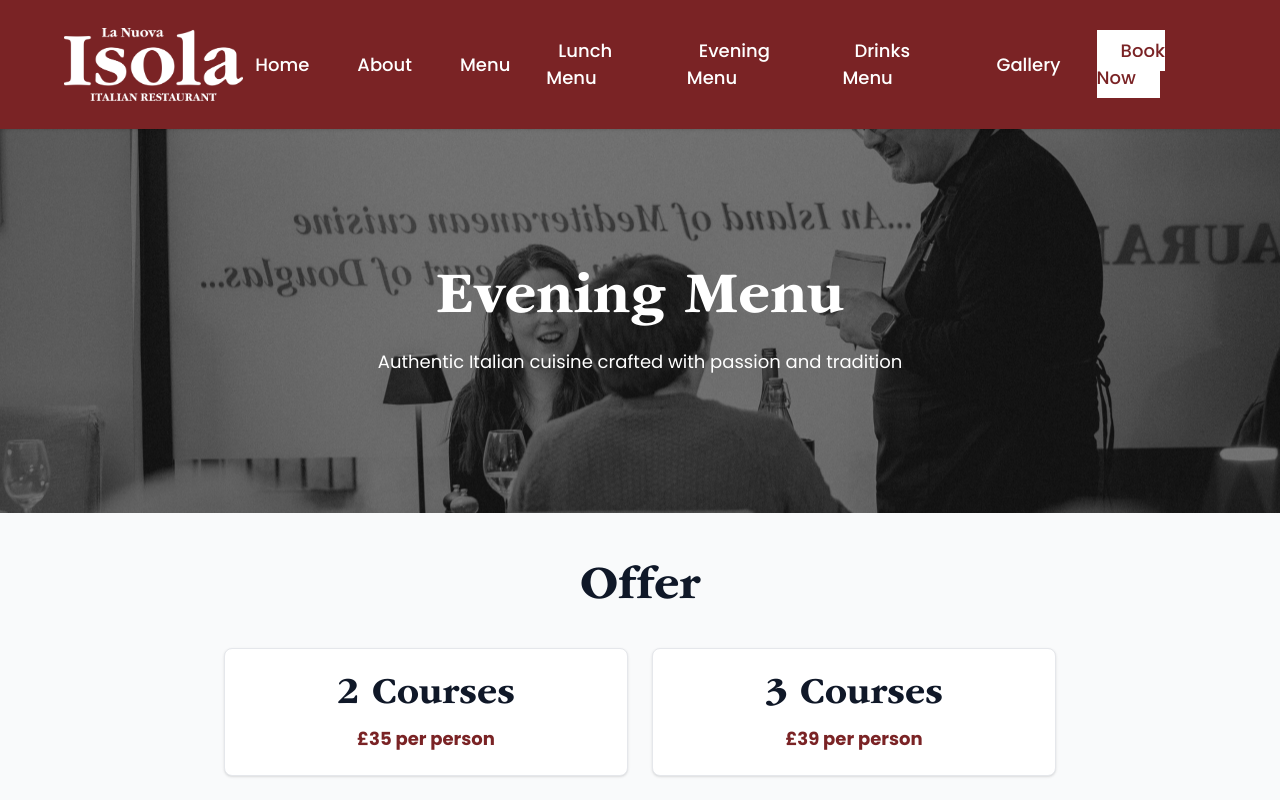
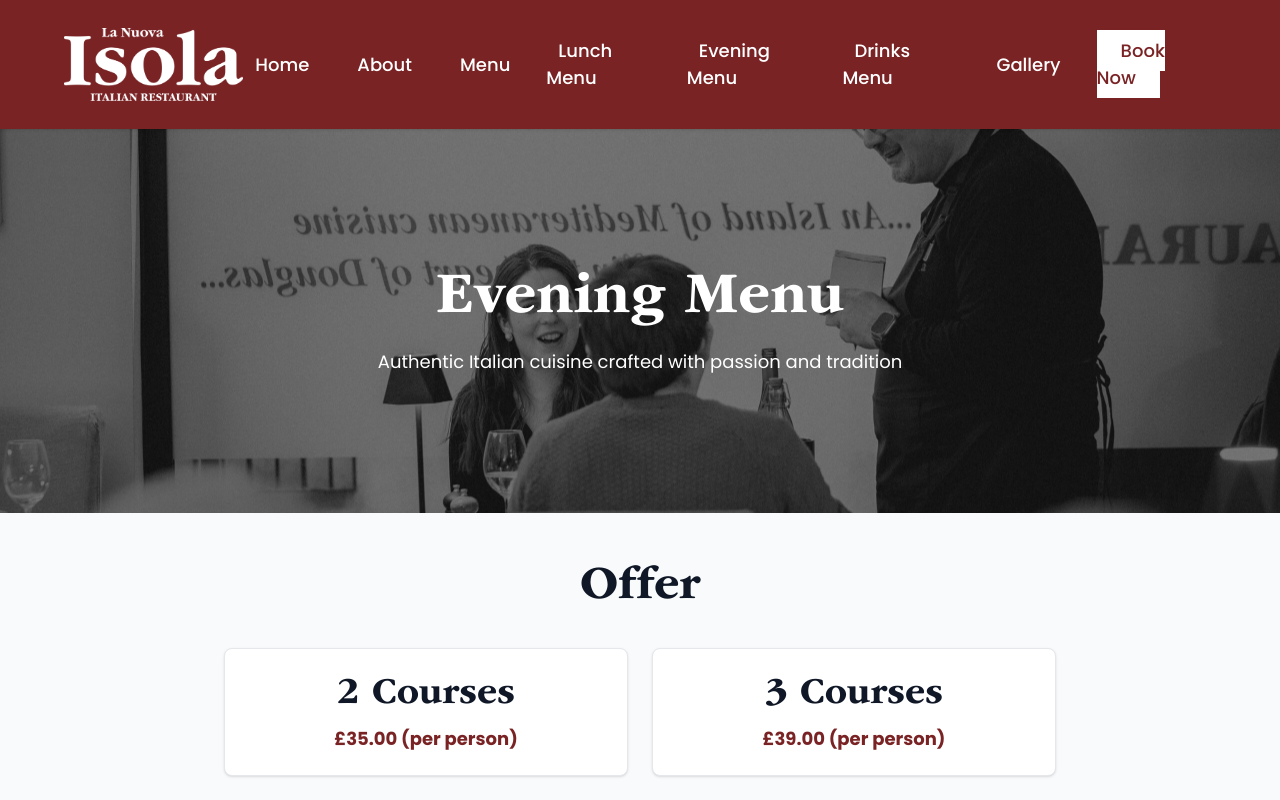
Before and after one commit to LYNKSPortal/la-nuova-isola-iom, a Next.js app: page /evening-menu in a window 1280 px wide. Shown: the top 800 px of the page. Built offline with nearby package versions, Linux system fonts and the light colour scheme.

Commit message:
Update pricing format to £35.00 (per person) and £39.00 (per person)

```diff
--- a/src/app/evening-menu/page.tsx
+++ b/src/app/evening-menu/page.tsx
@@ -60,11 +60,11 @@ export default function EveningMenu() {
             <div className="grid grid-cols-1 md:grid-cols-2 gap-6">
               <div className="bg-white p-6 rounded-lg shadow-sm border border-gray-200 text-center">
                 <h3 className="font-bold text-gray-900 text-lg mb-2">2 Courses</h3>
-                <p className="text-2xl font-bold text-[#7A2325]">£35 per person</p>
+                <p className="text-2xl font-bold text-[#7A2325]">£35.00 (per person)</p>
               </div>
               <div className="bg-white p-6 rounded-lg shadow-sm border border-gray-200 text-center">
                 <h3 className="font-bold text-gray-900 text-lg mb-2">3 Courses</h3>
-                <p className="text-2xl font-bold text-[#7A2325]">£39 per person</p>
+                <p className="text-2xl font-bold text-[#7A2325]">£39.00 (per person)</p>
               </div>
             </div>
           </FadeIn>
```
